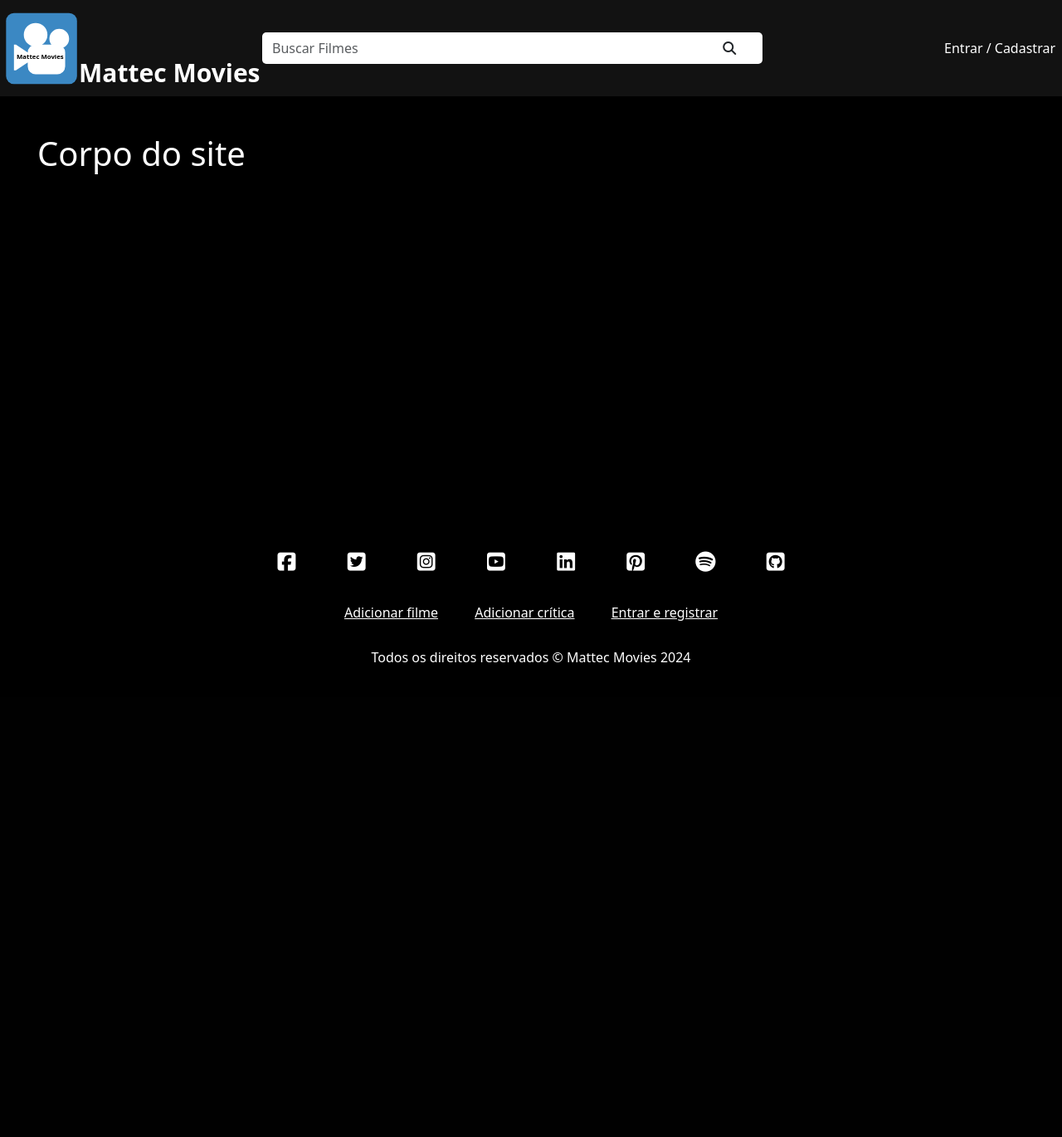
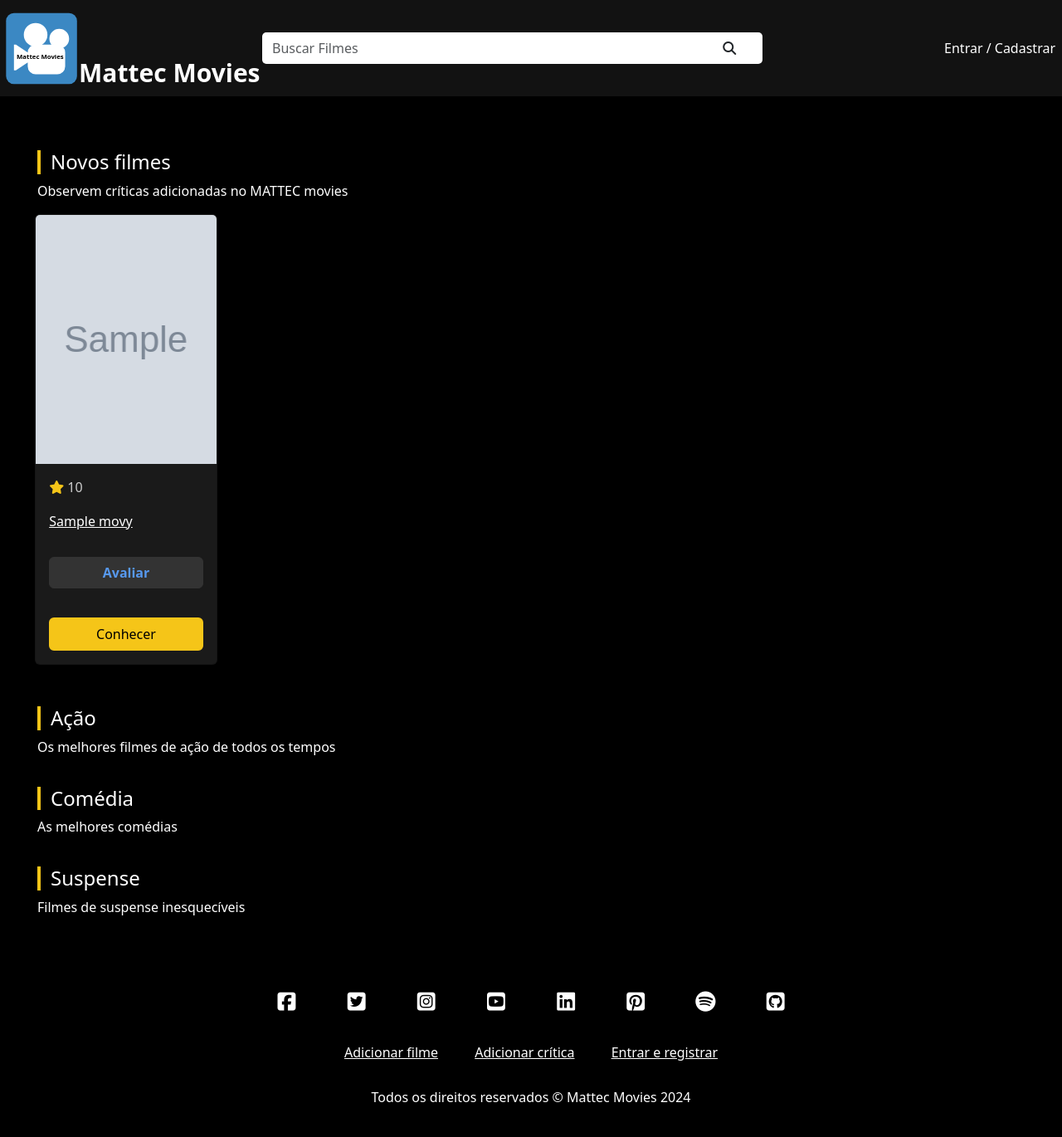
Before and after one commit to jessemusic/mattec-movies, a PHP site: page / in a window 1280 px wide. Shown: the whole page at 83% size. Before the commit the page ends 798 px from the top, so only its background shows below. Run offline with PHP 8.4, Linux system fonts and the light colour scheme; tables that the repository leaves empty or names only in its code hold one stand-in row (values such as "Sample post"); grey boxes marked "Sample" are stand-in pictures; data that the repository does not hold is empty; some libraries are stand-ins or nearby versions.

Commit message:
Filmes aparecendo na tela principal

```diff
--- a/NETFLIP/css/styles.css
+++ b/NETFLIP/css/styles.css
@@ -101,6 +101,75 @@
 
 }
 
+.section-title{
+  font-size: 24px;
+  border-left: 4px solid #F5C518;
+  padding-left: 12px;
+  margin-top: 20px;
+}
+.section-description{
+  color: #ccc;
+  font-size: 18px;
+
+}
+.movies-container{
+  display: flex;
+  flex-wrap: wrap;
+  margin: 0 -15px;
+  /* justify-content: space-around;
+  padding: 20px; */
+
+}
+.movie-card{
+  background-color: #1a1a1a;
+  width: 18%;
+  margin-bottom: 30px;
+  margin-left: 1%;
+  margin-right: 1%;
+
+}
+
+.movie-card .card-img-top{
+  height: 300px;
+  width: 100%;
+  background-size: cover;
+  background-position: center;
+
+}
+.card-title{
+  height: 3rem;
+}
+
+.card-title a{
+  font-size: 16px;
+  color: #fff;
+}
+.fas.fa-star{
+  color: #F5C518;
+}
+.rating{
+  color: #ccc;
+}
+.rate-btn{
+  margin-bottom: 15px;
+  color: #5799ef;
+  background-color: #333;
+  border-color: #333;
+  width: 100%;
+  font-weight: bold;
+}
+
+.rate-btn:hover{
+  background-color: #444;
+  border-color: #444;
+}
+
+.empty-list-films{
+  text-align: center;
+  font-size: 18px;
+  width: 100%;
+  font-weight: bold;
+}
 /* login */
 #auth-row {
   justify-content: space-evenly;
--- a/NETFLIP/dao/MovieDao.php
+++ b/NETFLIP/dao/MovieDao.php
@@ -29,7 +29,25 @@
         return $movie;
     }
     public function findAll(){}
-    public function getLatestMovies(){}
+
+    public function getLatestMovies(){
+        $movies = [];
+
+        $stmt = $this->conn->query("SELECT * FROM movies ORDER BY id DESC");
+        $stmt->execute();
+        if($stmt->rowCount() >0){
+
+            $moviesArray = $stmt->fetchAll();
+
+            foreach($moviesArray as $movie){
+                $movies[] = $this ->buildMovie($movie);
+            }
+
+        }
+        return $movies;
+
+
+    }
     public function findById($id){}
     public function findMoviesByCategory($category){}
     public function findMoviesByUserId($id){}
--- a/NETFLIP/index.php
+++ b/NETFLIP/index.php
@@ -1,8 +1,36 @@
 <?php
-    require_once("templates/header.php")
+    require_once("templates/header.php");
+    require_once("dao/MovieDao.php");
+    $movieDao = new MovieDao($conn,$BASE_URL);
+
+    $lastestMovie = $movieDao->getLatestMovies();
+    // print_r($lastestMovie);exit;
+    $ActionMovies = [];
+    $comedyMovies = [];
+
+
 ?>
     <div id="main-container" class="container-fluid">
-        <h1>Corpo do site</h1>
+        <h2 class="section-title">Novos filmes</h2>
+        <P class="section-descriptions">Observem críticas adicionadas no MATTEC movies</P>
+        <div class="movies-container">
+            <?php foreach ($lastestMovie as $movie):?>
+               <?php require("templates/movie_card.php"); ?>
+            <?php endforeach;?>
+
+        </div>
+
+        <h2 class="section-title">Ação</h2>
+        <P class="section-descriptions">Os melhores filmes de ação de todos os tempos</P>
+        <div class="movies-container"></div>
+
+        <h2 class="section-title">Comédia</h2>
+        <P class="section-descriptions">As melhores comédias</P>
+        <div class="movies-container"></div>
+
+        <h2 class="section-title">Suspense</h2>
+        <P class="section-descriptions">Filmes de suspense inesquecíveis </P>
+        <div class="movies-container"></div>
     </div>
 
 <?php
--- a/NETFLIP/newmovie.php
+++ b/NETFLIP/newmovie.php
@@ -46,6 +46,7 @@
                         <option value="Fantasia">Fantasia</option>
                         <option value="Ficção">Ficção</option>
                         <option value="Romance">Romance</option>
+                        <option value="Infantil">Infantil</option>
                     </select>
                 </div>
                 <div class="form-group">
--- /dev/null
+++ b/NETFLIP/templates/movie_card.php
@@ -0,0 +1,23 @@
+<?php
+
+    if(empty($movie->image)){
+        $movie->image = "movie_cover.jpg";
+    }
+
+?>
+
+
+<div class="card movie-card">
+    <div class="card-img-top" style="background-image: url('<?= $BASE_URL ?>img/movies/<?= $movie->image ?>')"></div>
+    <div class="card-body">
+        <p class="card-rating">
+            <i class="fas fa-star"></i>
+            <span class="rating">10</span>
+        </p>
+        <h5 class="card-title">
+            <a href="<?= $BASE_URL ?>movie.php?id=<?= $movie->id ?>"><?= $movie->title ?></a>
+        </h5>
+        <a href="<?= $BASE_URL ?>movie.php?id=<?= $movie->id ?>" class="btn btn-primary rate-btn">Avaliar</a>
+        <a href="<?= $BASE_URL ?>movie.php?id=<?= $movie->id ?>" class="btn btn-primary card-btn">Conhecer</a>
+    </div>
+</div>
--- a/NETFLIP/user_process.php
+++ b/NETFLIP/user_process.php
@@ -36,7 +36,7 @@
             if(in_array($image["type"],$imageTypes)){
 
                 if(in_array($image["type"],$jpgArray)){
-                    // echo "entrou no if" ;exit;
+                    //  echo "entrou no if" ;exit;
 
                     $imageFile = imagecreatefromjpeg($image["tmp_name"]);
                 }else{
```
Also changed, not shown: NETFLIP/img/movies/3217e99a6274903ade9dc0dbdf9c8ee877da6683c9e4e416afe92af36b84aca8b09270d4f7f1398c6fe27c41e2fcf5edb6aae83ee459784ab3b1cb11.jpg (deleted), NETFLIP/img/movies/4cf1ab0cde282de16be373d1542c2836ea8c8d18ed3e1058e32b3ff3feea4242046adc128685e9f74fb19bb38f1d4ee56820f65248083aebecee1c03.jpg (added), NETFLIP/img/movies/64e3506c7be185a545e03f391c6a6da8299439385c79b5bcc916321e9fc7a92561ba413ddb383a897b5be955e719306df8589b5e66ffba20066e77ac.jpg (added), NETFLIP/img/movies/6accf6c8a4a5c74f12e330be867216fea723dbd7dc983f5068f31ab4414e53668d03ffd54e8b96902e0df4db0a668b9cff6edc752351db9ef6f4606c.jpg (added), NETFLIP/img/movies/9ee6bde2ffa3db7651f4d32ad2838bdf89b6c93a0c6d68a9df128b94c22701c70ab30d033cb88e2fc52649173ba81bb2f07ed65347615c69469dee29.jpg (added), NETFLIP/img/movies/a1e346b108bd03e299e7e0055f6578e2f8a52d772a6272244095e76bdadbf1b0da255ba2a9170e8eadc1f9a67fcf58abf19c1ea5a91cb1bd5cbc9388.jpg (added), NETFLIP/img/movies/bae372181db10279ae26fad5da800ae9f18adfec759fa35c5eb3076d64ea81264b81bd31a56a0ada652deba2aa732044eae65ca54673de390c1e7afc.jpg (added), NETFLIP/img/movies/e5984d3b7a30d68c321ab9820ba0ed44478bb304e4243a3a76d92b787b0d607b6bb9290ca91c79e9aad682e4ee03fd2f1f5686758d28f166e2263e5d.jpg (added), NETFLIP/img/users/568de1e5f17fbc2640adc64ffb73dcdad456a806947fe9204d792ce80d650d026507343a421fa1edf561ff813909810dc9c1689e1f68ce9b690e8b52.jpg (deleted), NETFLIP/img/users/af55cdaf5ffdf210a1e0fd42a32020b8d2005a1297699741d2f842ff87384feff96aac84279e308fd7890bfafe1575ce4068385954e25fe9ce7ffa6f.jpg (added).
